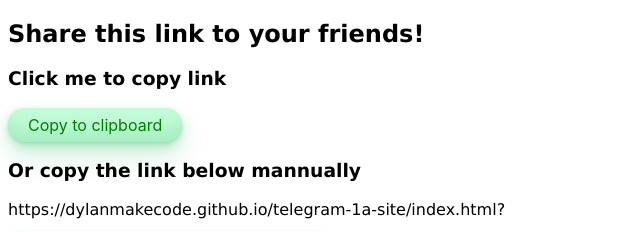
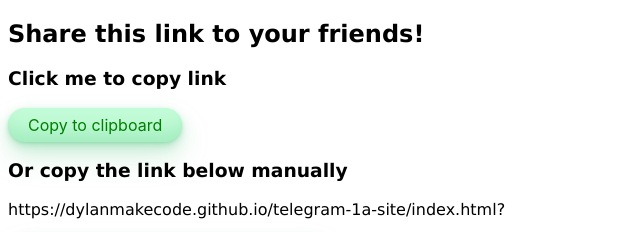
Before and after one commit to dylanmakecode/telegram-1a-site, a plain HTML site: page cplink.html in a window 1280 px wide. Shown: the top 232 px of the page, 0-640 px from the left. Drawn offline with Linux system fonts and the light colour scheme.

Commit message:
edit-cplink

```diff
--- a/cplink.html
+++ b/cplink.html
@@ -107,7 +107,7 @@
     <h2>Share this link to your friends!</h2>
     <h3>Click me to copy link</h3>
     <button class="button-33" role="button" onclick="copyLink()">Copy to clipboard</button>
-    <h3>Or copy the link below mannually</h3>
+    <h3>Or copy the link below manually</h3>
     <p style="font-family: Verdana;">https://dylanmakecode.github.io/telegram-1a-site/index.html? </p>
 
     <button class="button-33" role="button" onclick="window.location.href = 'index.html';">Done copying? Go back to main page</button>
```
